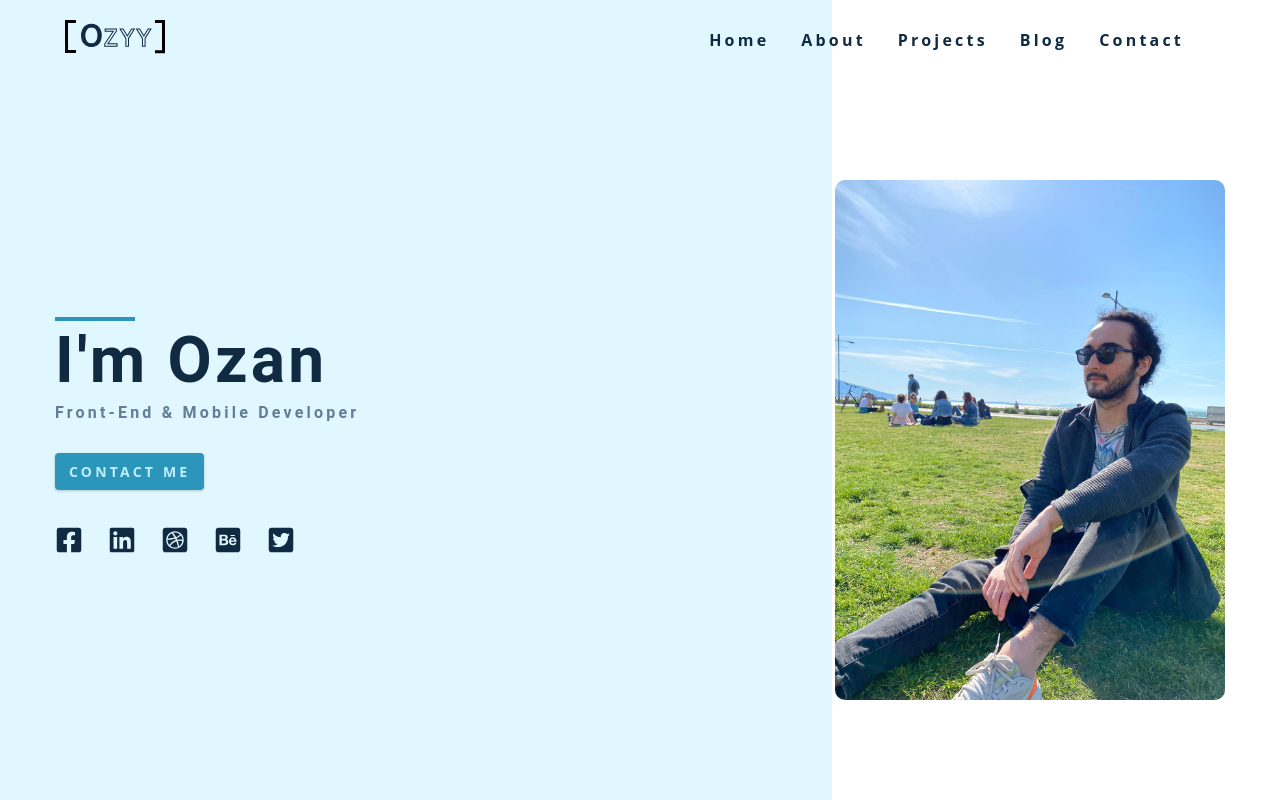
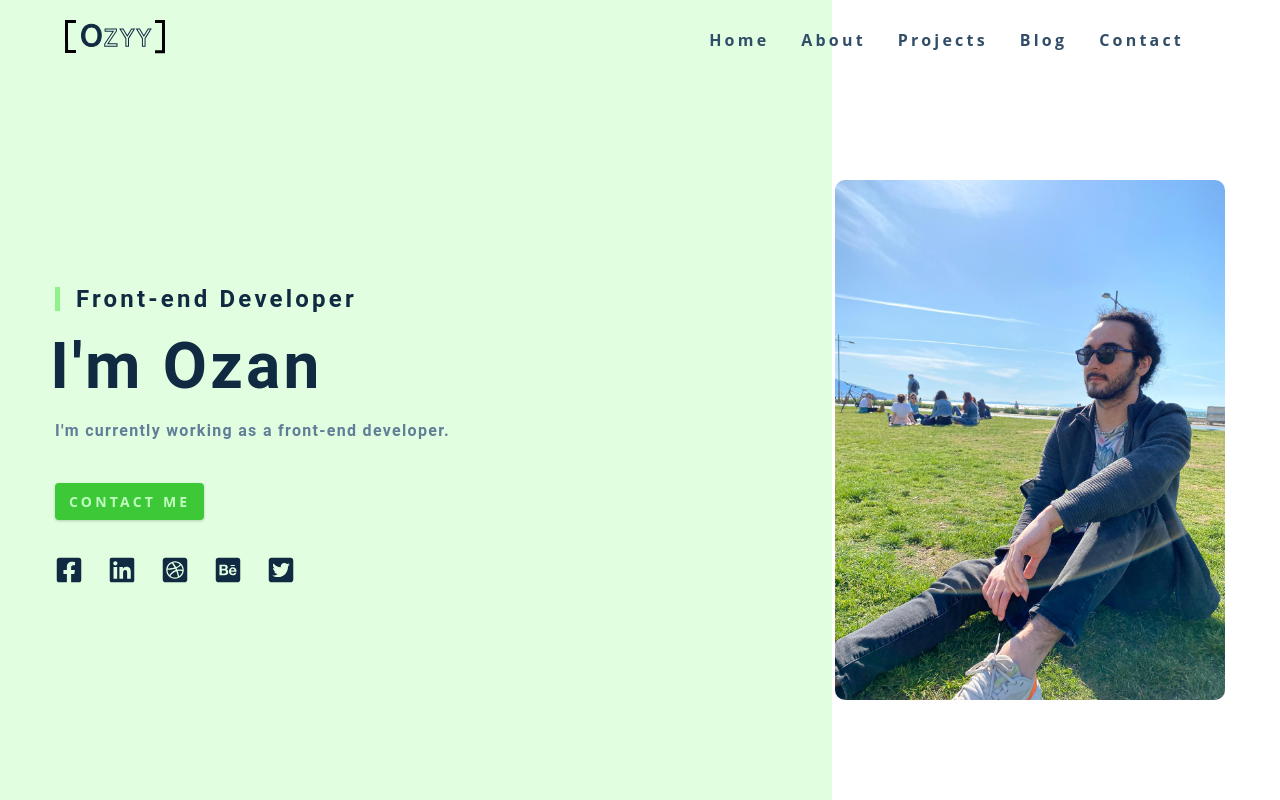
Before and after one commit to ozanbatuhankurucu/portfolio, a Gatsby site: page / in a window 1280 px wide. Built offline with nearby package versions, Linux system fonts and the light colour scheme; Gatsby itself is replaced by a stand-in of ours.

Commit message:
some changes made on hero

```diff
--- a/src/components/Hero.js
+++ b/src/components/Hero.js
@@ -27,9 +27,12 @@ const Hero = () => {
       <div className="section-center hero-center">
         <article className="hero-info">
           <div>
-            <div className="underline"> </div>
+            <div className="job">
+              <h3>Front-end Developer</h3>
+            </div>
+
             <h1>I'm Ozan</h1>
-            <h4>Front-end & Mobile Developer</h4>
+            <h4>I'm currently working as a front-end developer.</h4>
             <Link to="/contact" className="btn">
               contact me
             </Link>
--- a/src/css/main.css
+++ b/src/css/main.css
@@ -14,25 +14,25 @@ Variables
 :root {
   /* dark shades of primary color*/
   /* --clr-primary-1: hsl(43, 86%, 17%); */
-  --clr-primary-1: hsl(193, 91%, 17%);
+  --clr-primary-1: hsl(117, 91%, 17%);
   /* -2 */
-  --clr-primary-2: hsl(194, 84%, 25%);
+  --clr-primary-2: hsl(118, 84%, 25%);
   /* -1 */
-  --clr-primary-3: hsl(194, 81%, 29%);
+  --clr-primary-3: hsl(118, 81%, 29%);
   /* -1 */
-  --clr-primary-4: hsl(193, 77%, 34%);
+  --clr-primary-4: hsl(117, 77%, 34%);
   /* -2 */
-  --clr-primary-5: #2c96ba;
+  --clr-primary-5: #114210;
   /* lighter shades of primary color */
-  --clr-primary-6: hsl(194, 57%, 50%);
+  --clr-primary-6: hsl(118, 57%, 50%);
   /* -1 */
-  --clr-primary-7: hsl(193, 65%, 59%);
+  --clr-primary-7: hsl(117, 65%, 59%);
   /* -2 */
-  --clr-primary-8: hsl(193, 80%, 74%);
+  --clr-primary-8: hsl(117, 80%, 74%);
   /* -2 */
-  --clr-primary-9: hsl(194, 94%, 87%);
+  --clr-primary-9: hsl(118, 94%, 87%);
   /* -1 */
-  --clr-primary-10: hsl(195, 100%, 94%);
+  --clr-primary-10: hsl(119, 100%, 94%);
   /* --clr-primary-10: hsl(186, 100%, 94%); */
   /* darkest grey - used for headings */
   --clr-grey-1: hsl(209, 61%, 16%);
@@ -94,7 +94,6 @@ h2,
 h3,
 h4 {
   letter-spacing: var(--spacing);
-  text-transform: capitalize;
   line-height: 1.25;
   margin-bottom: 0.75rem;
   font-family: var(--ff-primary);
@@ -154,7 +153,7 @@ p {
 
 .btn {
   text-transform: uppercase;
-  background: var(--clr-primary-5);
+  background: var(--clr-primary-6);
   color: var(--clr-primary-9);
   padding: 0.375rem 0.75rem;
   letter-spacing: var(--spacing);
@@ -200,11 +199,22 @@ p {
 }
 
 /* added during recording */
+.job {
+  margin-bottom: 1.5rem;
+  border-left: 5px solid var(--clr-primary-8);
+  padding-left: 1rem;
+}
+
+.job h3 {
+  font-size: 24px;
+
+}
+
 .underline {
   width: 5rem;
   height: 0.25rem;
   margin-bottom: 1.25rem;
-  background: var(--clr-primary-5);
+  background: var(--clr-primary-7);
   margin-left: auto;
   margin-right: auto;
 }
@@ -235,7 +245,7 @@ p {
 }
 
 .social-link:hover {
-  color: var(--clr-primary-5);
+  color: var(--clr-primary-7);
 }
 
 /*
@@ -305,7 +315,7 @@ Navbar
 
   .nav-links a {
     text-transform: capitalize;
-    color: var(--clr-grey-1);
+    color: var(--clr-grey-3);
     font-weight: bold;
     letter-spacing: var(--spacing);
     transition: var(--transition);
@@ -313,8 +323,8 @@ Navbar
   }
 
   .nav-links a:hover {
-    color: var(--clr-primary-5);
-    box-shadow: 0px 2px var(--clr-primary-5);
+    color: var(--clr-primary-7);
+    box-shadow: 0px 2px var(--clr-primary-7);
   }
 
   .nav-center {
@@ -506,6 +516,13 @@ Hero
 
 .hero-info h4 {
   color: var(--clr-grey-5);
+  margin-bottom: 1.5rem;
+  letter-spacing: 1.3px;
+}
+
+.hero-info h1 {
+  margin-left: -0.3rem;
+  margin-bottom: 1.5rem;
 }
 
 .hero-icons {
```
